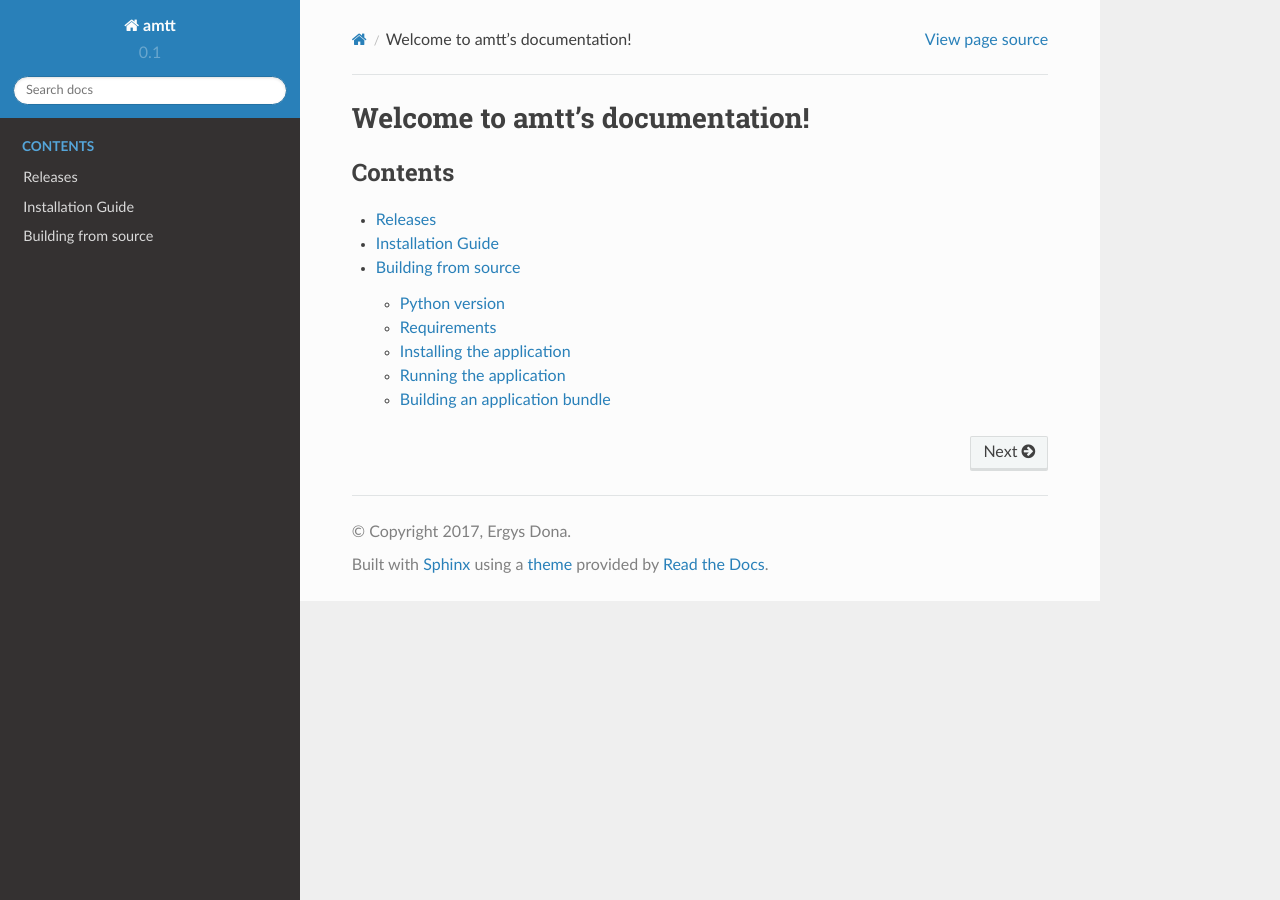
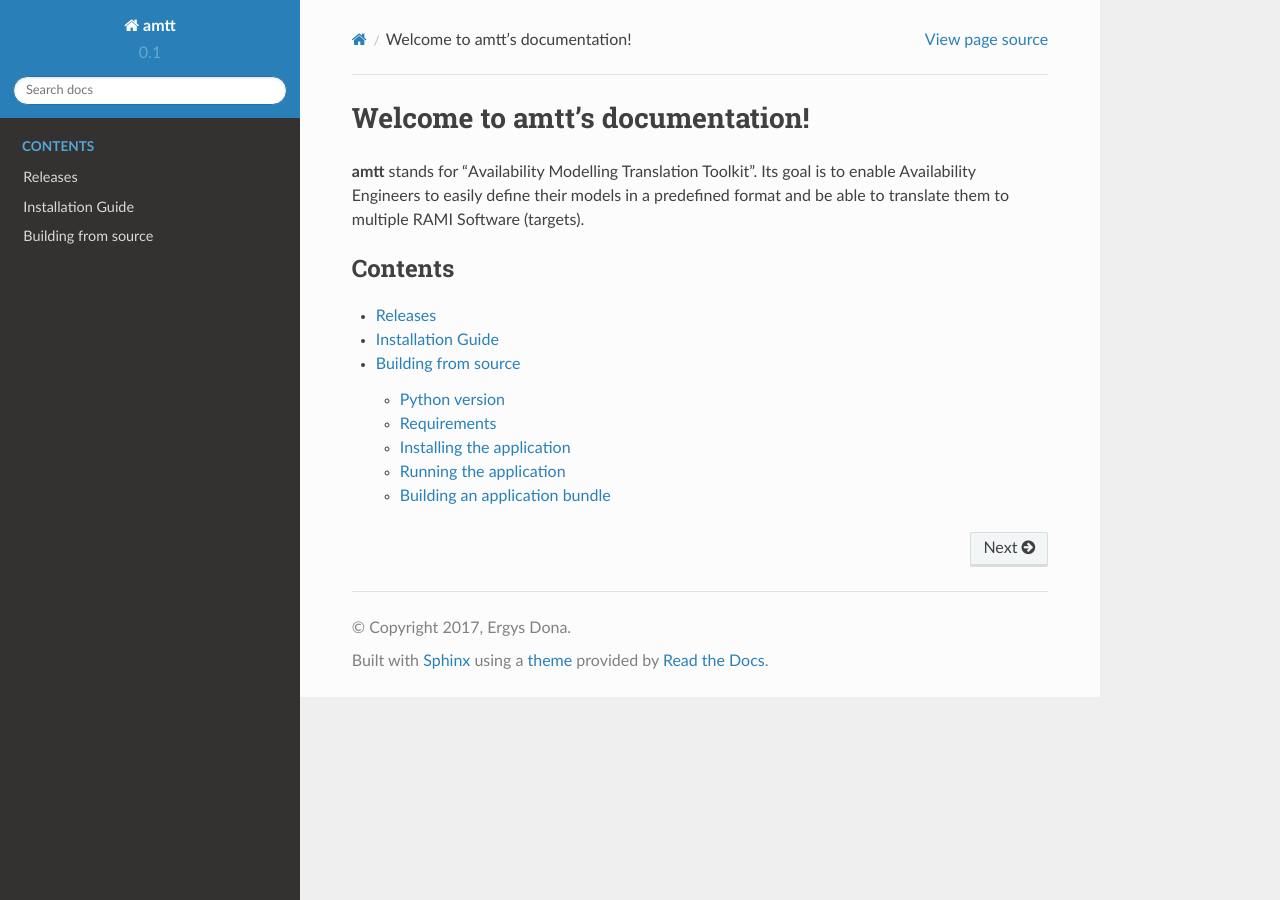
Before and after one commit to errikos/amtt, a Sphinx documentation site: the page built from docs/index.rst, in a window 1280 px wide. Built offline with Sphinx 7.4.7 and the Read the Docs theme 2.0.0, drawn with Linux system fonts in a browser that asks for light colours.

Commit message:
docs: explain what amtt is, fix some typos
Signed-off-by: Ergys Dona <errikosd@gmail.com>

```diff
--- a/docs/building.rst
+++ b/docs/building.rst
@@ -52,7 +52,7 @@ Change directory, or ``cd``, to the directory containing the source code (you wi
 
 * via ``pip`` (**recommended**):
 
-  ``pip`` is a package manager for Python packages and is automatically installed if you install Python via the Windows/MacOS installers and the Homebrew/pyenv projects. For package manager based installations in Linux, you may need to install it manually.
+  ``pip`` is a package manager for Python packages and is automatically installed if you install Python via the Windows/MacOS installers or the Homebrew/pyenv projects. For package manager based installations in Linux, you may need to install it manually.
 
   Once inside the source directory, execute::
 
@@ -98,7 +98,7 @@ Building an application bundle
 
 If you want to distribute the application among many users, the easiest way is to create an application bundle, i.e. a standalone executable, that is ready-to-run on any machine.
 
-This bundle will have to dependencies whatsoever and will run on a given machine, even if no Python version is installed on it.
+This bundle will have no dependencies whatsoever and will run on a given machine, even if no Python version is installed on it.
 
 To create an application bundle:
 
--- a/docs/index.rst
+++ b/docs/index.rst
@@ -6,6 +6,8 @@
 Welcome to amtt's documentation!
 ================================
 
+**amtt** stands for "Availability Modelling Translation Toolkit". Its goal is to enable Availability Engineers to easily define their models in a predefined format and be able to translate them to multiple RAMI Software (targets).
+
 .. toctree::
    :maxdepth: 2
    :caption: Contents
```
